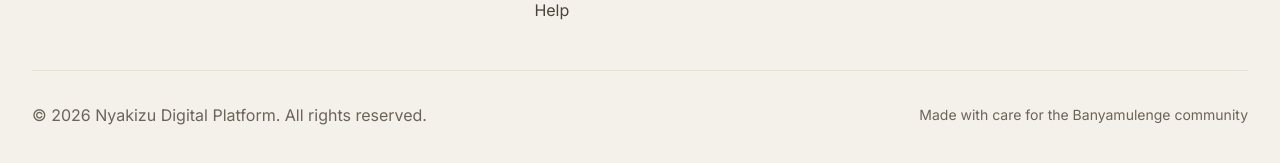
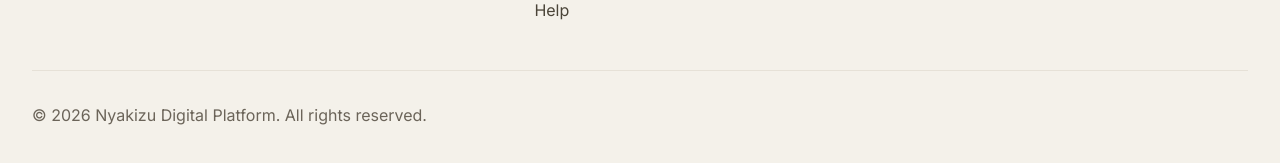
Before and after one commit to ShemaM/nyakizu-digital-platform, a Next.js app in the folder frontend/: page /about in a window 1280 px wide. Shown: the part 2033-2196 px from the top of the page. Built offline with nearby package versions, Linux system fonts and the light colour scheme; no server answers.

Commit message:
Remove "Made with care for the Banyamulenge community" from footer

```diff
--- a/frontend/src/components/layouts/LandingLayout.tsx
+++ b/frontend/src/components/layouts/LandingLayout.tsx
@@ -234,13 +234,10 @@
           <FooterColumn title="Legal" links={LEGAL_LINKS} />
         </div>
 
-        <div className="mt-12 pt-8 border-t border-dark-accent flex flex-col sm:flex-row items-center justify-between gap-4">
-          <p className="text-base text-text-muted">
+        <div className="mt-12 pt-8 border-t border-dark-accent">
+          <p className="text-base text-text-muted text-center sm:text-left">
             &copy; {new Date().getFullYear()} Nyakizu Digital Platform. All rights reserved.
           </p>
-          <div className="flex items-center gap-6">
-            <span className="text-sm text-text-muted">Made with care for the Banyamulenge community</span>
-          </div>
         </div>
       </div>
     </footer>
```
